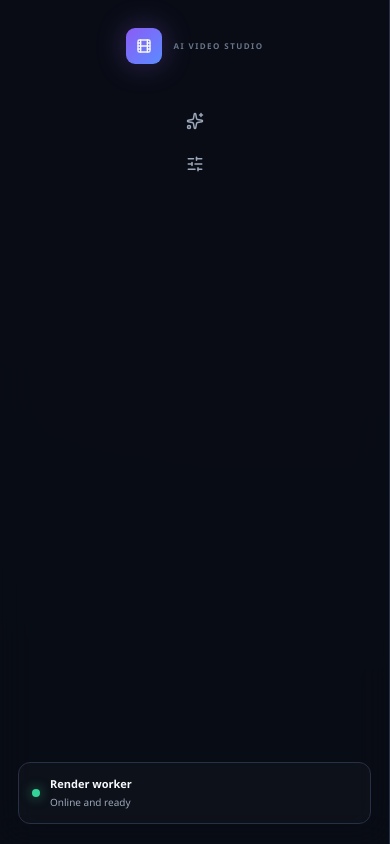
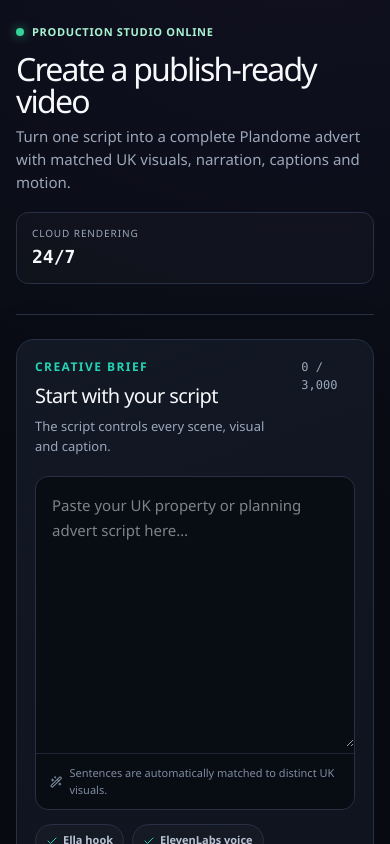
Before and after one commit to propertieswbm-crypto/plandome-ai-video, a Next.js app in the folder apps/web/: page /ai-video in a window 390 px wide. Shown: the top 844 px of the page. Built offline with nearby package versions, Linux system fonts and the light colour scheme.

Commit message:
Fix responsive video studio layout

```diff
--- a/apps/web/app/globals.css
+++ b/apps/web/app/globals.css
@@ -213,14 +213,14 @@ button, input { font: inherit; }
 .button:disabled { cursor: not-allowed; opacity: .48; transform: none; }
 
 @media (max-width: 900px) {
-  .generator-header { align-items: flex-start; }
+  .app-shell { grid-template-columns: 76px minmax(0, 1fr); }  .sidebar { padding-inline: 12px; }  .sidebar .brand-name, .sidebar .studio-brand small, .sidebar-health div, .nav-item span { display: none; }  .sidebar .brand, .nav-item { justify-content: center; }  .sidebar-health { justify-content: center; padding-inline: 0; }  .generator-header { align-items: flex-start; }  .video-studio-grid { grid-template-columns: minmax(0, 1fr); }
   .video-preview-panel { position: static; }
 }
 @media (max-width: 600px) {
-  .generator-header { display: block; }
+  .app-shell { display: block; }  .sidebar { display: none; }  .generator-header { display: block; }
   .generator-runtime { margin-top: 18px; text-align: left; }
   .app-main { padding: 24px 16px 40px; }
-  .studio-panel { padding: 18px; }
+  .studio-panel { padding: 18px; }  .studio-panel-heading, .preview-heading { gap: 12px; }  .studio-panel-heading h2, .preview-heading h2 { font-size: 20px; }  .studio-controls { grid-template-columns: minmax(0, 1fr); }  .avatar-toggle { align-items: flex-start; }  .option-icon { flex: 0 0 38px; }  .toggle-switch { flex: 0 0 38px; }  .button-large { min-height: 50px; height: auto; padding-block: 12px; text-align: center; }  .job-progress div { gap: 12px; }
   .video-empty { min-height: 430px; }
 }
 
```
